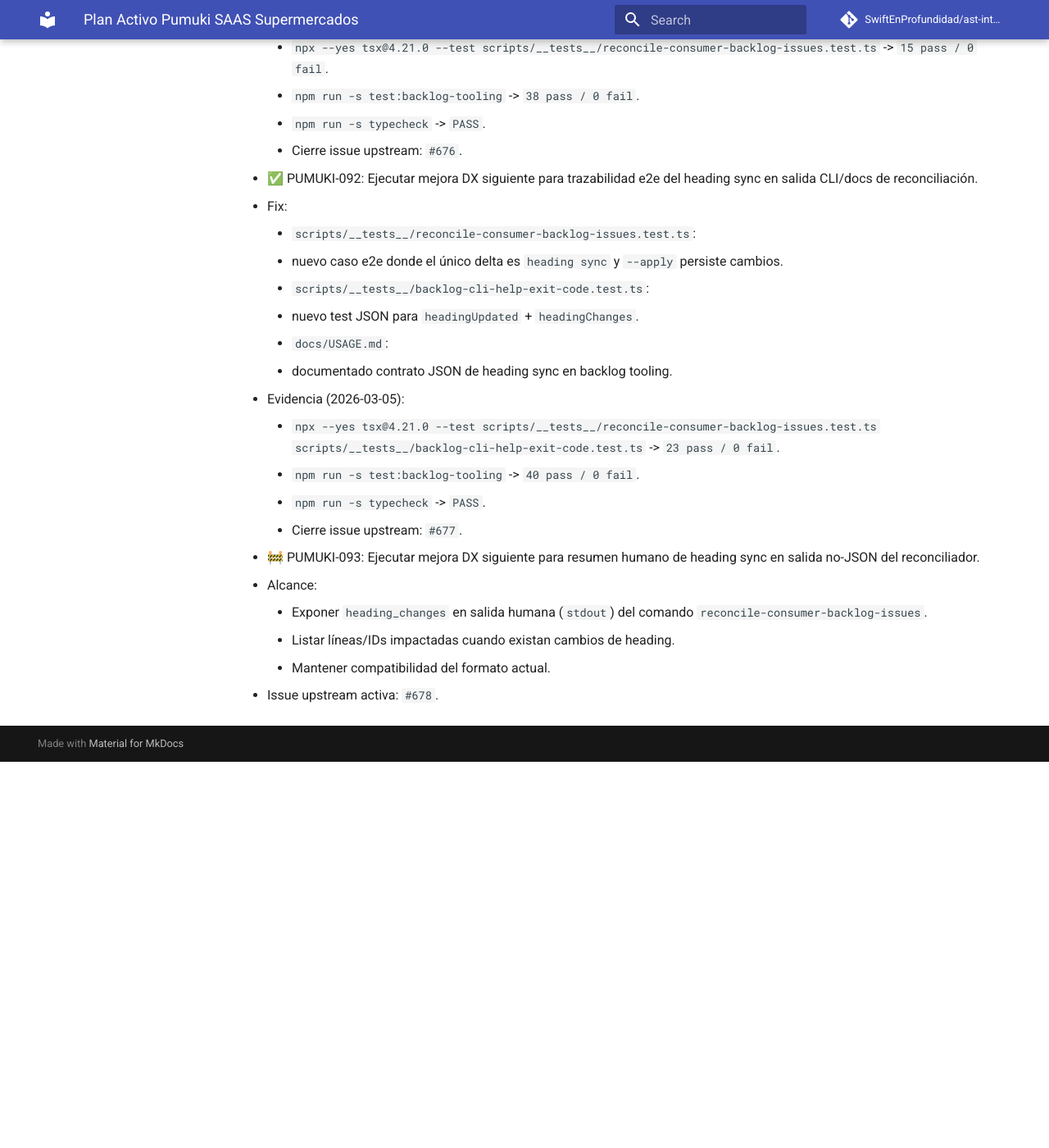
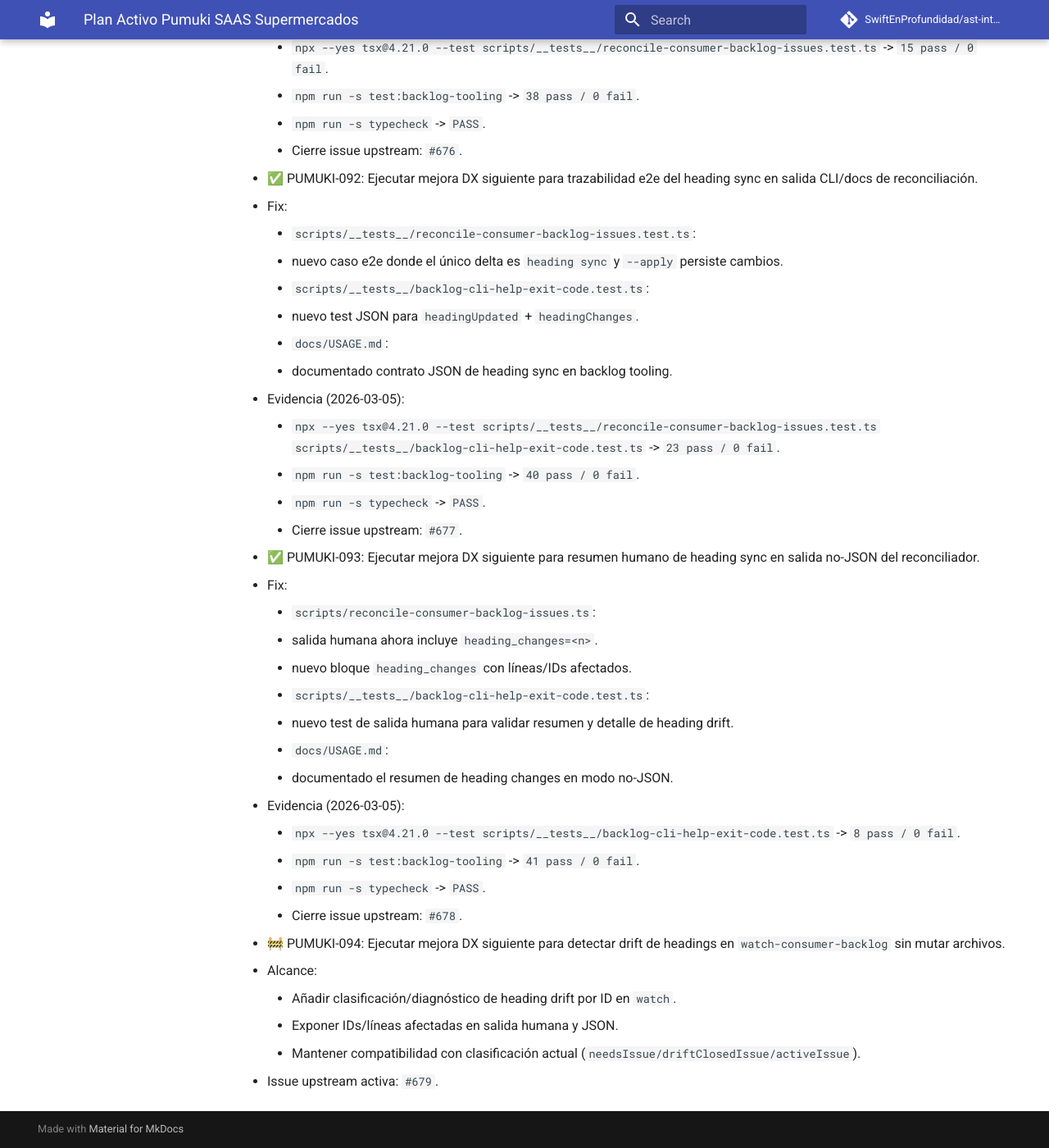
Before and after one commit to SwiftEnProfundidad/ast-intelligence-hooks, an MkDocs documentation site: the page built from docs/seguimiento-activo-pumuki-saas-supermercados.md, in a window 1280 px wide and 1400 px high, scrolled down 39168 px. Shown: the whole window at 82% size. Built offline with MkDocs 1.6.1 and Material for MkDocs 9.7.7, drawn with Linux system fonts in a browser that asks for light colours; comment, search, counter and statistics services are not loaded; before the commit the page ends 40097 px from its top, so only the background shows below that.

Commit message:
feat(backlog): add human heading-drift summary in reconcile output

```diff
--- a/docs/seguimiento-activo-pumuki-saas-supermercados.md
+++ b/docs/seguimiento-activo-pumuki-saas-supermercados.md
@@ -1058,9 +1058,24 @@
     - `npm run -s typecheck` -> `PASS`.
     - Cierre issue upstream: `#677`.
 
-- 🚧 PUMUKI-093: Ejecutar mejora DX siguiente para resumen humano de heading sync en salida no-JSON del reconciliador.
+- ✅ PUMUKI-093: Ejecutar mejora DX siguiente para resumen humano de heading sync en salida no-JSON del reconciliador.
+  - Fix:
+    - `scripts/reconcile-consumer-backlog-issues.ts`:
+      - salida humana ahora incluye `heading_changes=<n>`.
+      - nuevo bloque `heading_changes` con líneas/IDs afectados.
+    - `scripts/__tests__/backlog-cli-help-exit-code.test.ts`:
+      - nuevo test de salida humana para validar resumen y detalle de heading drift.
+    - `docs/USAGE.md`:
+      - documentado el resumen de heading changes en modo no-JSON.
+  - Evidencia (2026-03-05):
+    - `npx --yes tsx@4.21.0 --test scripts/__tests__/backlog-cli-help-exit-code.test.ts` -> `8 pass / 0 fail`.
+    - `npm run -s test:backlog-tooling` -> `41 pass / 0 fail`.
+    - `npm run -s typecheck` -> `PASS`.
+    - Cierre issue upstream: `#678`.
+
+- 🚧 PUMUKI-094: Ejecutar mejora DX siguiente para detectar drift de headings en `watch-consumer-backlog` sin mutar archivos.
   - Alcance:
-    - Exponer `heading_changes` en salida humana (`stdout`) del comando `reconcile-consumer-backlog-issues`.
-    - Listar líneas/IDs impactadas cuando existan cambios de heading.
-    - Mantener compatibilidad del formato actual.
-  - Issue upstream activa: `#678`.
+    - Añadir clasificación/diagnóstico de heading drift por ID en `watch`.
+    - Exponer IDs/líneas afectadas en salida humana y JSON.
+    - Mantener compatibilidad con clasificación actual (`needsIssue/driftClosedIssue/activeIssue`).
+  - Issue upstream activa: `#679`.
```
Also changed, not shown: docs/USAGE.md (+1 -0 lines), docs/registro-maestro-de-seguimiento.md (+2 -2 lines), 2 other files.
